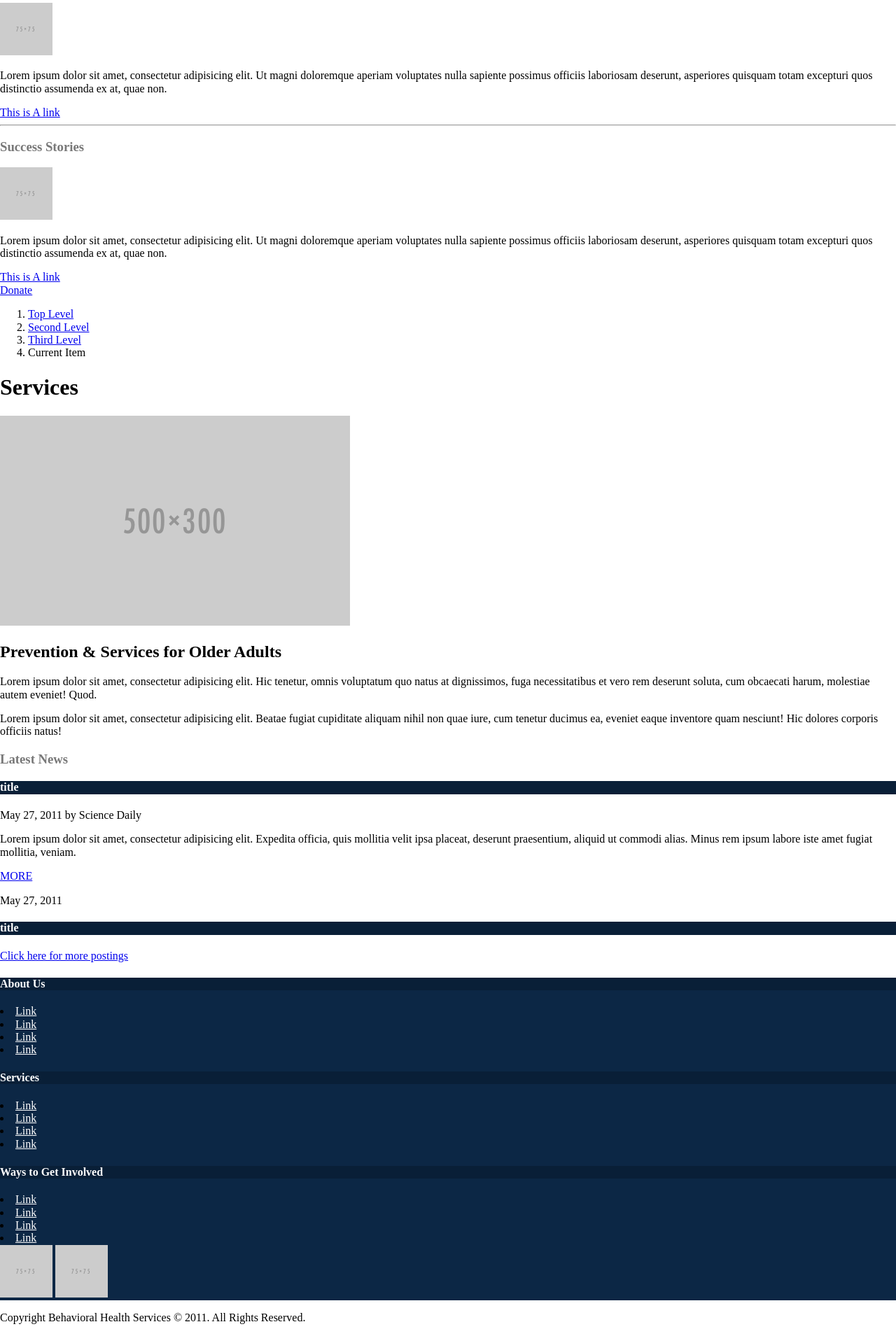
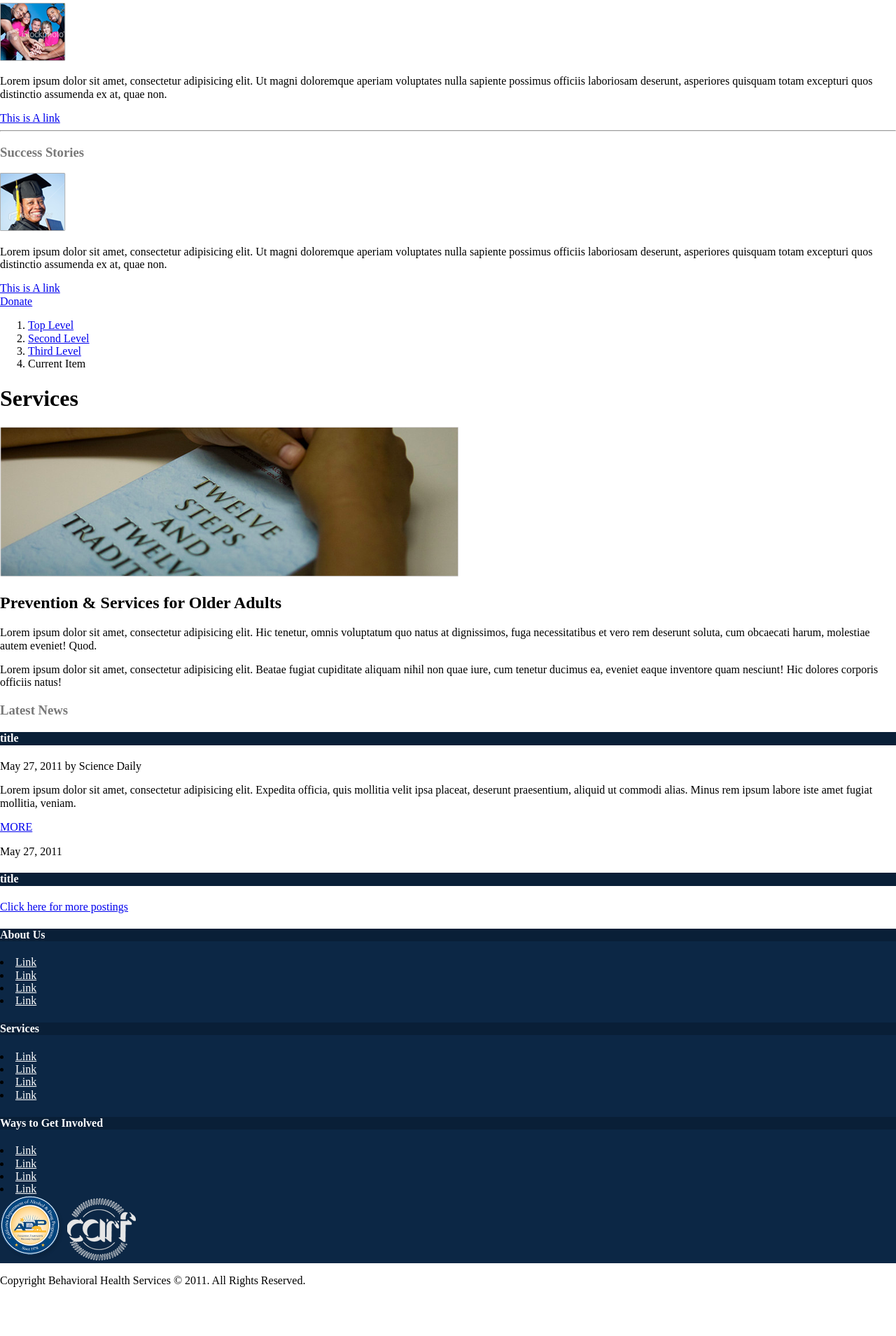
Before and after one commit to Sean77Lewis/ws-bhs, a website: page index.html in a window 1280 px wide. Shown: the part 1072-2981 px from the top of the page at 70% size. After the commit the page ends 2928 px from the top, so only its background shows below. Drawn offline with nearby package versions, Linux system fonts and the light colour scheme.

Commit message:
Homework changes
8/1/2016

```diff
--- a/index.html
+++ b/index.html
@@ -90,7 +90,7 @@
       <!-- END .side-nav -->
       <h3 class="get-inv-header">Get Involved!</h3>
       <div class="get-involved">
-                <img src="img/placeholder75.png" alt="Logo Placeholder" height="75" width="75">
+        <img src="img/getinvolved.png" alt="Logo Placeholder" height="83" width="94">
         <p>Lorem ipsum dolor sit amet, consectetur adipisicing elit. Ut magni doloremque aperiam voluptates nulla sapiente possimus officiis laboriosam deserunt, asperiores quisquam totam excepturi quos distinctio assumenda ex at, quae non.</p>
         <a href="#">This is A link</a>
       </div>
@@ -98,7 +98,7 @@
       <hr>
       <h3>Success Stories</h3>
       <div class="success-stories">
-                <img src="img/placeholder75.png" alt="Logo Placeholder" height="75" width="75">
+        <img src="img/successstories.png" alt="Logo Placeholder" height="83" width="94">
         <p>Lorem ipsum dolor sit amet, consectetur adipisicing elit. Ut magni doloremque aperiam voluptates nulla sapiente possimus officiis laboriosam deserunt, asperiores quisquam totam excepturi quos distinctio assumenda ex at, quae non.</p>
         <a href="#">This is A link</a>
       </div>
@@ -114,7 +114,7 @@
       </ol>
       <!-- END .breadcrumbs -->
       <h1>Services</h1>
-            <img src="img/placeholder400.png" alt="Since 1973" height="300" width="500">
+      <img src="img/since1973.png" alt="Since 1973" height="214" width="655">
       <h2>Prevention &amp; Services for Older Adults</h2>
       <p>Lorem ipsum dolor sit amet, consectetur adipisicing elit. Hic tenetur, omnis voluptatum quo natus at dignissimos, fuga necessitatibus et vero rem deserunt soluta, cum obcaecati harum, molestiae autem eveniet! Quod.</p>
       <p>Lorem ipsum dolor sit amet, consectetur adipisicing elit. Beatae fugiat cupiditate aliquam nihil non quae iure, cum tenetur ducimus ea, eveniet eaque inventore quam nesciunt! Hic dolores corporis officiis natus!</p>
@@ -126,7 +126,7 @@
           <p><span class="article-date">May 27, 2011</span> by Science Daily</p>
           <p>Lorem ipsum dolor sit amet, consectetur adipisicing elit. Expedita officia, quis mollitia velit ipsa placeat, deserunt praesentium, aliquid ut commodi alias. Minus rem ipsum labore iste amet fugiat mollitia, veniam.</p>
           <a href="#">MORE</a>
-                </article calss=recent-jobs>
+        </article class=recent-jobs>
         <p><span class="article-date">May 27, 2011</span></p>
         <h4>title</h4>
         <article>
@@ -161,8 +161,8 @@
         <li><a href="#">Link</a></li>
       </div>
       <!-- END .to-get-involved -->
-            <img src="img/placeholder75.png" alt="Logo Placeholder" height="75" width="75">
-            <img src="img/placeholder75.png" alt="Logo Placeholder" height="75" width="75">
+      <img src="img/adplogo.png" alt="Logo Placeholder" height="92" width="92">
+      <img src="img/carflogo.png" alt="Logo Placeholder" height="89" width="98">
     </footer>
     <!-- END .footer -->
     <p>
```
Also changed, not shown: scss/style.scss (+10 -0 lines), img/adplogo.png (added), img/carflogo.png (added), img/donateheader.png (added), img/facebooklink.png (added), img/getinvolved.png (added), img/placeholder.png, img/since1973.png (added), img/successstories.png (added). Lines whose indentation alone changed are shown as unchanged.
